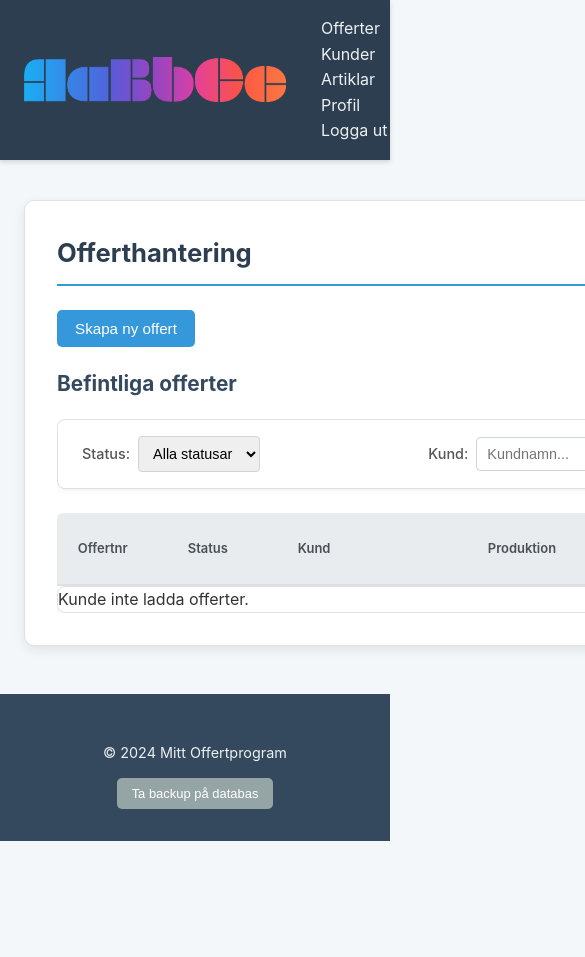
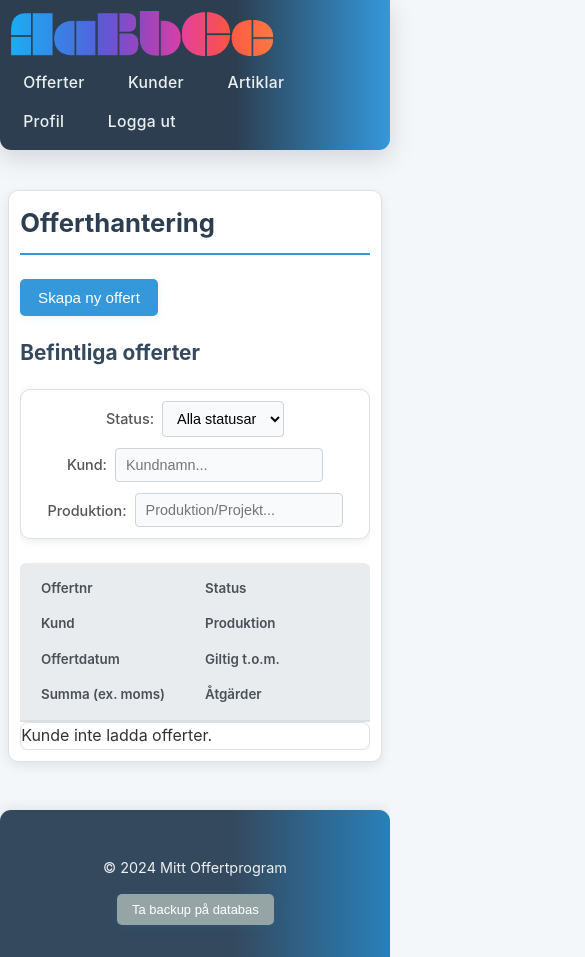
Before and after one commit to emilnikkhah/Offert, a website: page public/index.html in a window 390 px wide. Shown: the top 957 px of the page, 585 px wide, since content can reach past the window. Before the commit the page ends 844 px from the top, so only its background shows below. Drawn offline with Linux system fonts and the light colour scheme; no server answers.

Commit message:
design fix

```diff
--- a/public/css/style.css
+++ b/public/css/style.css
@@ -7,6 +7,74 @@ body {
     background-color: #f4f7f9;
     color: #333;
     font-size: 16px;
+}
+
+/* --- MODERNISERING & FÖRBÄTTRINGAR 2025 --- */
+
+header {
+    /* Sticky header med gradient */
+    position: sticky;
+    top: 0;
+    z-index: 100;
+    background: linear-gradient(90deg, #2c3e50 60%, #3498db 100%);
+    box-shadow: 0 4px 16px rgba(44,62,80,0.10);
+    border-bottom-left-radius: 0.7rem;
+    border-bottom-right-radius: 0.7rem;
+    transition: box-shadow 0.2s;
+}
+
+header:hover {
+    box-shadow: 0 8px 24px rgba(44,62,80,0.18);
+}
+
+header nav a {
+    font-weight: 500;
+    letter-spacing: 0.02em;
+    border-radius: 4px 4px 0 0;
+    padding: 6px 12px 4px 12px;
+    transition: background 0.18s, color 0.18s, border-color 0.2s;
+}
+header nav a:hover, header nav a.active-nav {
+    background: rgba(255,255,255,0.10);
+    color: #fff;
+    border-bottom-color: #fff;
+}
+
+main {
+    animation: fadein 0.7s cubic-bezier(.4,0,.2,1);
+}
+@keyframes fadein {
+    from { opacity: 0; transform: translateY(30px); }
+    to { opacity: 1; transform: none; }
+}
+
+section {
+    box-shadow: 0 6px 24px rgba(44,62,80,0.10);
+    transition: box-shadow 0.2s;
+}
+section:hover {
+    box-shadow: 0 12px 32px rgba(44,62,80,0.13);
+}
+
+button, input[type="submit"] {
+    box-shadow: 0 2px 8px rgba(52,152,219,0.10);
+    transition: background 0.2s, transform 0.08s, box-shadow 0.18s;
+    will-change: transform;
+}
+button:active, input[type="submit"]:active {
+    transform: scale(0.97);
+    box-shadow: 0 1px 2px rgba(52,152,219,0.08);
+}
+
+input, select, textarea {
+    background: #f8fafc;
+    border-radius: 7px;
+    border: 1.5px solid #e0e6ed;
+    transition: border-color 0.18s, box-shadow 0.18s;
+}
+input:focus, select:focus, textarea:focus {
+    border-color: #3498db;
+    box-shadow: 0 0 0 2px rgba(52,152,219,0.13);
 }
 
 /* Header ... */
@@ -447,6 +515,10 @@ ul:not(#quoteList) li {
 }
 
 footer {
+    background: linear-gradient(90deg, #34495e 60%, #2980b9 100%);
+    border-top-left-radius: 0.7rem;
+    border-top-right-radius: 0.7rem;
+    box-shadow: 0 -2px 12px rgba(44,62,80,0.10);
     text-align: center;
     padding: 2rem 1.5rem;
     background-color: #34495e;
@@ -681,3 +753,71 @@ hr {
     text-align: center;
     color: #777;
 }
+
+/* Fade-in på alla sektioner */
+section {
+    animation: fadein 0.8s cubic-bezier(.4,0,.2,1);
+}
+
+/* Extra: micro-interaction på filterfält */
+#quoteFilters input:focus, #quoteFilters select:focus {
+    box-shadow: 0 0 0 2px #3498db33;
+    border-color: #3498db;
+}
+
+/* Extra: kort-liknande filter på mobil */
+@media (max-width: 600px) {
+    #quoteFilters {
+        box-shadow: 0 2px 8px rgba(44,62,80,0.10);
+        border-radius: 10px;
+    }
+}
+
+/* Responsivitet */
+@media (max-width: 800px) {
+    main {
+        padding: 0 0.5rem;
+    }
+    section {
+        padding: 1rem;
+    }
+    .quote-list-header, .quote-list-item {
+        font-size: 0.95em;
+        gap: 4px;
+    }
+}
+@media (max-width: 600px) {
+    header {
+        flex-direction: column;
+        align-items: flex-start;
+        padding: 0.7rem 0.7rem 0.5rem 0.7rem;
+    }
+    #headerLogo {
+        margin-bottom: 0.5rem;
+    }
+    header nav {
+        margin-left: 0;
+        width: 100%;
+    }
+    header nav a {
+        display: inline-block;
+        margin: 0 6px 4px 0;
+        font-size: 0.98em;
+    }
+    section {
+        padding: 0.7rem;
+    }
+    .form-grid, .form-section-group {
+        grid-template-columns: 1fr !important;
+    }
+    .quote-list-header, .quote-list-item {
+        grid-template-columns: 1fr 1fr;
+        min-width: 0;
+        font-size: 0.93em;
+    }
+    #quoteFilters {
+        flex-direction: column;
+        gap: 0.7rem;
+        padding: 0.7rem 0.5rem;
+    }
+}
```
Also changed, not shown: public/login.html (+82 -35 lines), 1 other file.
